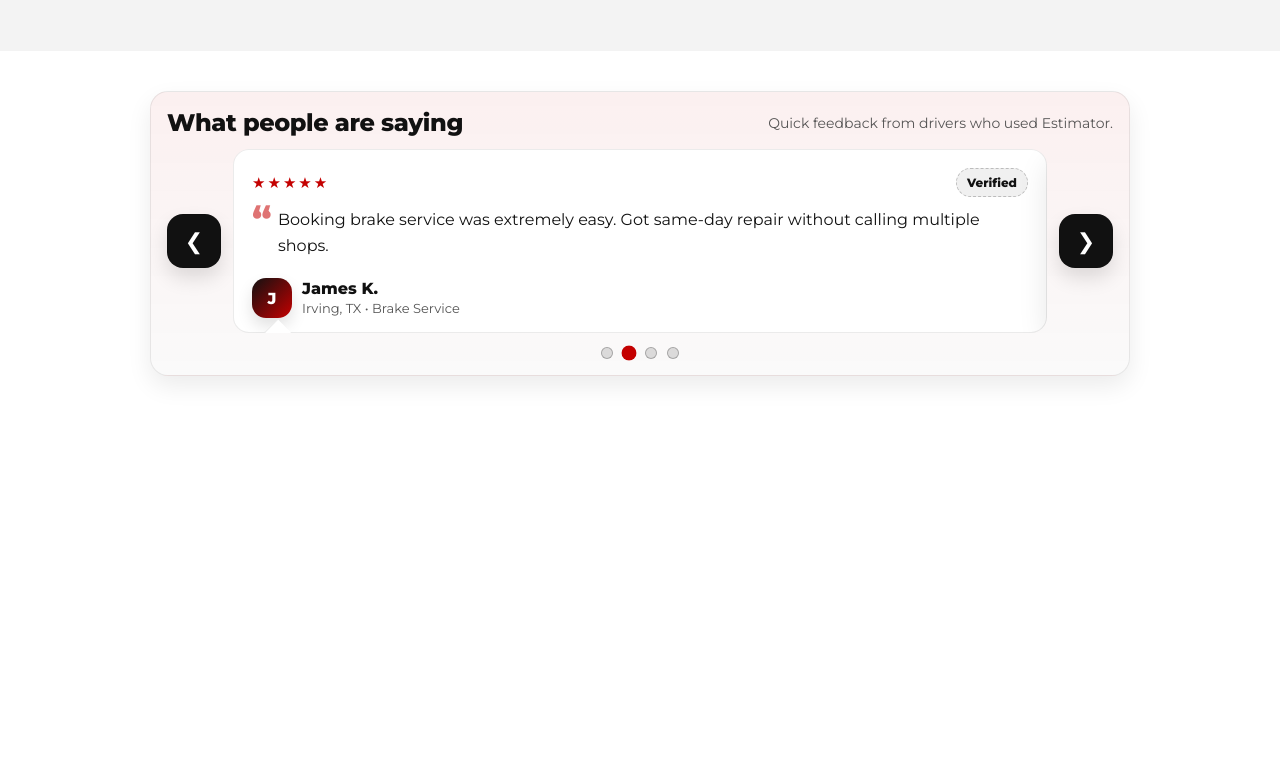
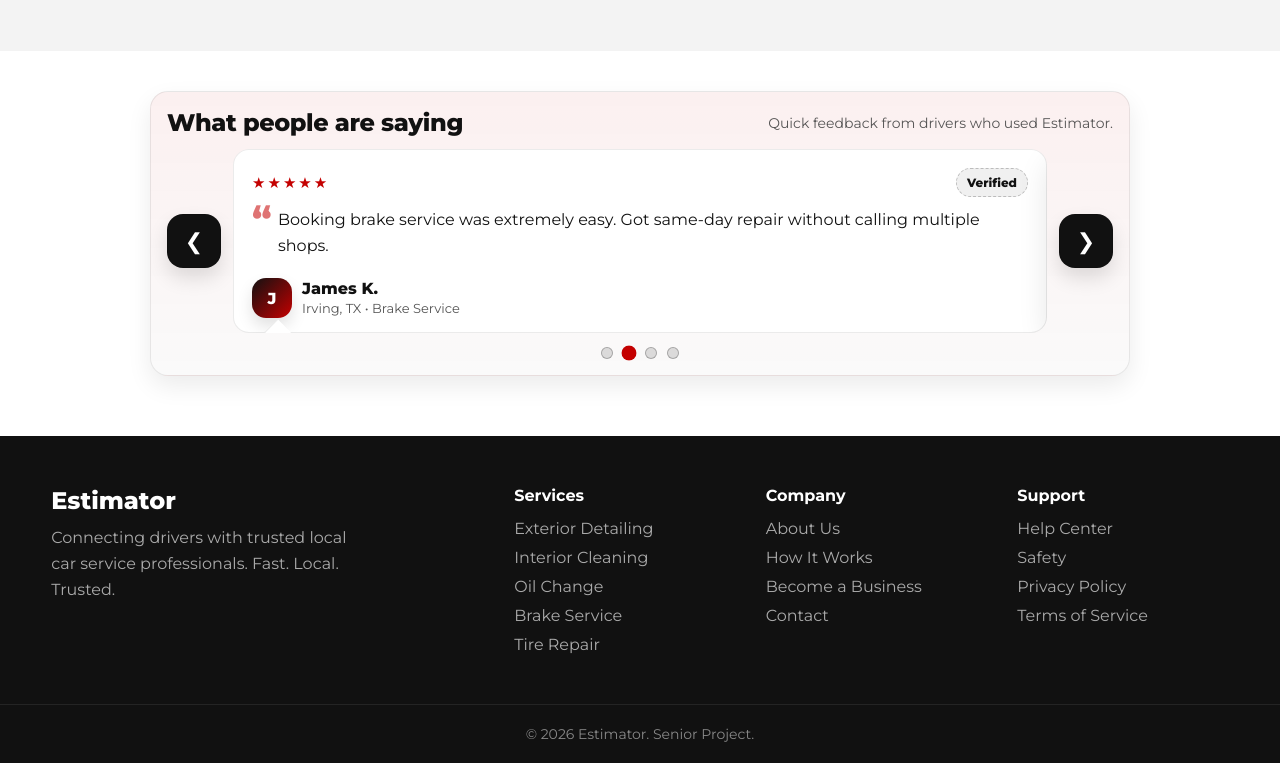
Before and after one commit to UtpalTiwari18/Estimator-App, a plain HTML site: page home.html in a window 1280 px wide. Shown: the part 766-1529 px from the top of the page. Before the commit the page ends 1182 px from the top, so only its background shows below. Drawn offline with Linux system fonts and the light colour scheme.

```diff
--- a/home.html
+++ b/home.html
@@ -332,6 +332,64 @@
 
 </section>
 
+<!-- ===============================
+            FOOTER
+================================ -->
+<footer class="mainFooter">
+
+  <div class="footerContainer">
+
+    <!-- Brand -->
+    <div class="footerBrand">
+      <h2 class="footerLogo">Estimator</h2>
+      <p>
+        Connecting drivers with trusted local car service professionals.
+        Fast. Local. Trusted.
+      </p>
+    </div>
+
+    <!-- Services -->
+    <div class="footerColumn">
+      <h3>Services</h3>
+      <ul>
+        <li><a href="#">Exterior Detailing</a></li>
+        <li><a href="#">Interior Cleaning</a></li>
+        <li><a href="#">Oil Change</a></li>
+        <li><a href="#">Brake Service</a></li>
+        <li><a href="#">Tire Repair</a></li>
+      </ul>
+    </div>
+
+    <!-- Company -->
+    <div class="footerColumn">
+      <h3>Company</h3>
+      <ul>
+        <li><a href="#">About Us</a></li>
+        <li><a href="#">How It Works</a></li>
+        <li><a href="#">Become a Business</a></li>
+        <li><a href="#">Contact</a></li>
+      </ul>
+    </div>
+
+    <!-- Support -->
+    <div class="footerColumn">
+      <h3>Support</h3>
+      <ul>
+        <li><a href="#">Help Center</a></li>
+        <li><a href="#">Safety</a></li>
+        <li><a href="#">Privacy Policy</a></li>
+        <li><a href="#">Terms of Service</a></li>
+      </ul>
+    </div>
+
+  </div>
+
+  <!-- Bottom Bar -->
+  <div class="footerBottom">
+    <p>© 2026 Estimator. Senior Project.</p>
+  </div>
+
+</footer>
   <script src="homeScript.js"></script>
 
 </body>
--- a/homeStyle.css
+++ b/homeStyle.css
@@ -698,3 +698,93 @@
     font-size: 15px;
   }
 }
+
+/* ===============================
+            FOOTER
+================================ */
+
+.mainFooter{
+  background:#111;
+  color:#ddd;
+  margin-top:60px;
+  padding-top:50px;
+}
+
+.footerContainer{
+  width:min(1200px,92%);
+  margin:auto;
+
+  display:grid;
+  grid-template-columns: 2fr 1fr 1fr 1fr;
+  gap:40px;
+}
+
+.footerLogo{
+  color:#fff;
+  font-weight:900;
+  margin-bottom:10px;
+}
+
+.footerBrand p{
+  color:#aaa;
+  line-height:1.6;
+  max-width:320px;
+}
+
+/* Columns */
+.footerColumn h3{
+  color:#fff;
+  margin-bottom:14px;
+  font-size:16px;
+}
+
+.footerColumn ul{
+  list-style:none;
+  padding:0;
+  margin:0;
+}
+
+.footerColumn li{
+  margin-bottom:10px;
+}
+
+.footerColumn a{
+  text-decoration:none;
+  color:#aaa;
+  transition:0.3s;
+}
+
+.footerColumn a:hover{
+  color:#c40000;
+}
+
+/* Bottom */
+.footerBottom{
+  margin-top:40px;
+  padding:20px 0;
+  text-align:center;
+  border-top:1px solid rgba(255,255,255,0.08);
+  font-size:14px;
+  color:#888;
+}
+
+/* Responsive */
+@media(max-width:900px){
+
+  .footerContainer{
+    grid-template-columns:1fr 1fr;
+    gap:30px;
+  }
+}
+
+@media(max-width:600px){
+
+  .footerContainer{
+    grid-template-columns:1fr;
+    text-align:center;
+  }
+
+  .footerBrand p{
+    margin:auto;
+  }
+}
```
